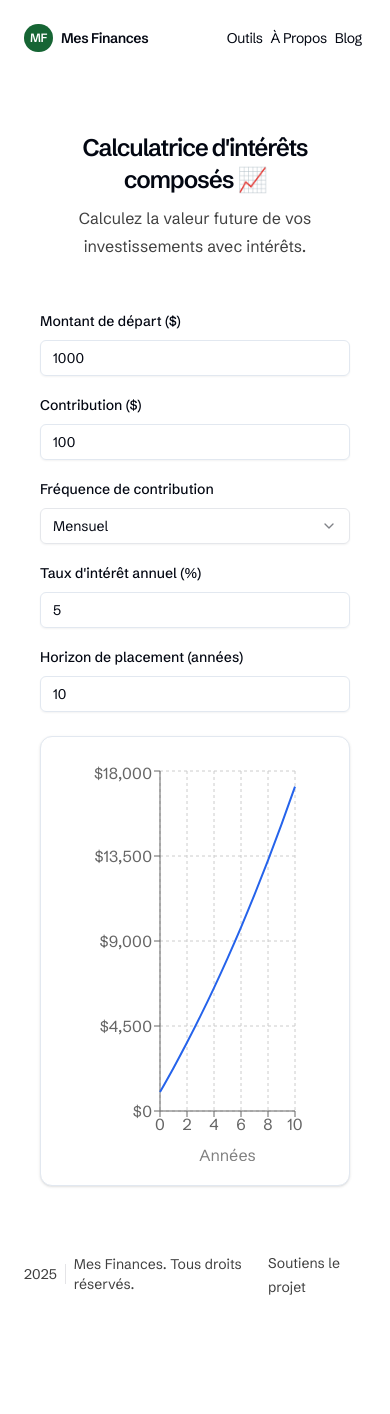
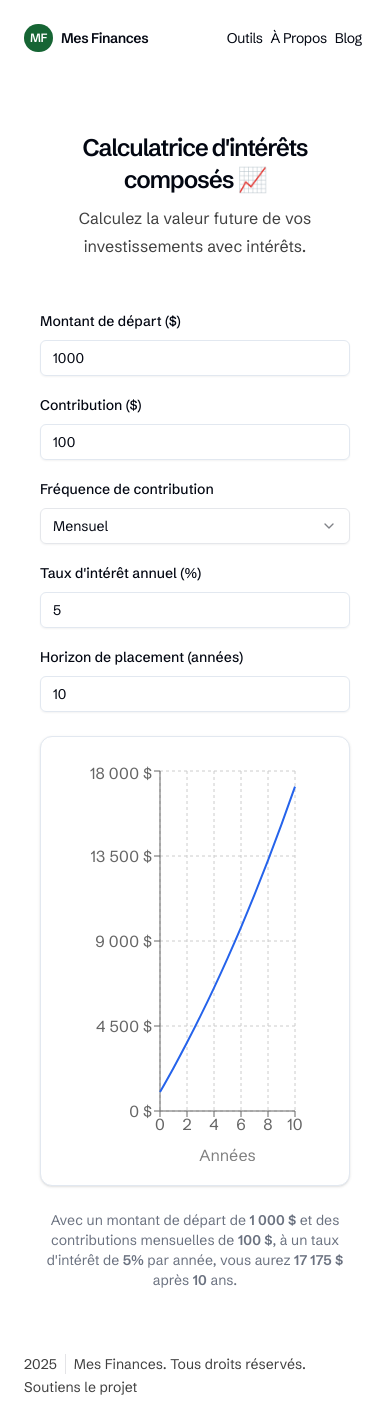
Before and after one commit to samlafontaine/mesfinances, a Next.js app: page /outils/interets-composes in a window 390 px wide. Before the commit the page ends 1346 px from the top, so only its background shows below. Built offline with nearby package versions, Linux system fonts and the light colour scheme.

Commit message:
small fix to footer and interest calculator

```diff
--- a/app/components/footer.tsx
+++ b/app/components/footer.tsx
@@ -5,7 +5,7 @@ export function Footer() {
   return (
     <section>
       <footer className="mt-12">
-        <div className="flex flex-row items-center justify-between">
+        <div className="flex flex-col md:flex-row md:items-center justify-between">
           <div className="flex h-5 items-center space-x-2 text-sm">
             <p className="prose prose-neutral text-sm dark:text-white/80">
               {new Date().getFullYear()}
--- a/app/layout.tsx
+++ b/app/layout.tsx
@@ -52,7 +52,7 @@ export default function RootLayout({
   return (
     <html lang="en" className={font.className} suppressHydrationWarning>
       <body className="antialiased">
-        <div className="max-w-4xl mb-12 flex flex-col md:flex-row mx-4 md:mt-8 lg:mx-auto">
+        <div className="max-w-4xl mb-4 md:mb-12 flex flex-col md:flex-row mx-4 md:mt-8 lg:mx-auto">
           <main className="flex-auto min-w-0 mt-6 flex flex-col px-2 md:px-0">
             <Navbar />
             {children}
--- a/app/outils/interets-composes/compoundInterestCalculator.tsx
+++ b/app/outils/interets-composes/compoundInterestCalculator.tsx
@@ -147,12 +147,12 @@ export default function CompoundInterestCalculator() {
                 }}
               />
               <YAxis
-                tickFormatter={(value) => `$${value.toLocaleString()}`}
+                tickFormatter={(value) => `${value.toLocaleString("fr-CA")} $`}
                 width={80}
               />
               <Tooltip
                 formatter={(value: number) => [
-                  `$${value.toLocaleString()}`,
+                  `${value.toLocaleString("fr-CA")} $`,
                   "Montant",
                 ]}
                 labelFormatter={(label) => `Année ${label}`}
@@ -168,6 +168,23 @@ export default function CompoundInterestCalculator() {
           </ResponsiveContainer>
         </Card>
       </div>
+      <div className="mt-4 text-center text-sm text-muted-foreground">
+        Avec un montant de départ de{" "}
+        <span className="font-semibold">
+          {initialAmount.toLocaleString("fr-CA")} $
+        </span>{" "}
+        et des contributions {contributionFrequency}les de{" "}
+        <span className="font-semibold">
+          {contribution.toLocaleString("fr-CA")} $
+        </span>
+        , à un taux d&apos;intérêt de{" "}
+        <span className="font-semibold">{interestRate}%</span> par année, vous
+        aurez{" "}
+        <span className="font-semibold">
+          {data[data.length - 1].balance.toLocaleString("fr-CA")} $
+        </span>{" "}
+        après <span className="font-semibold">{years}</span> ans.
+      </div>
     </div>
   );
 }
```
